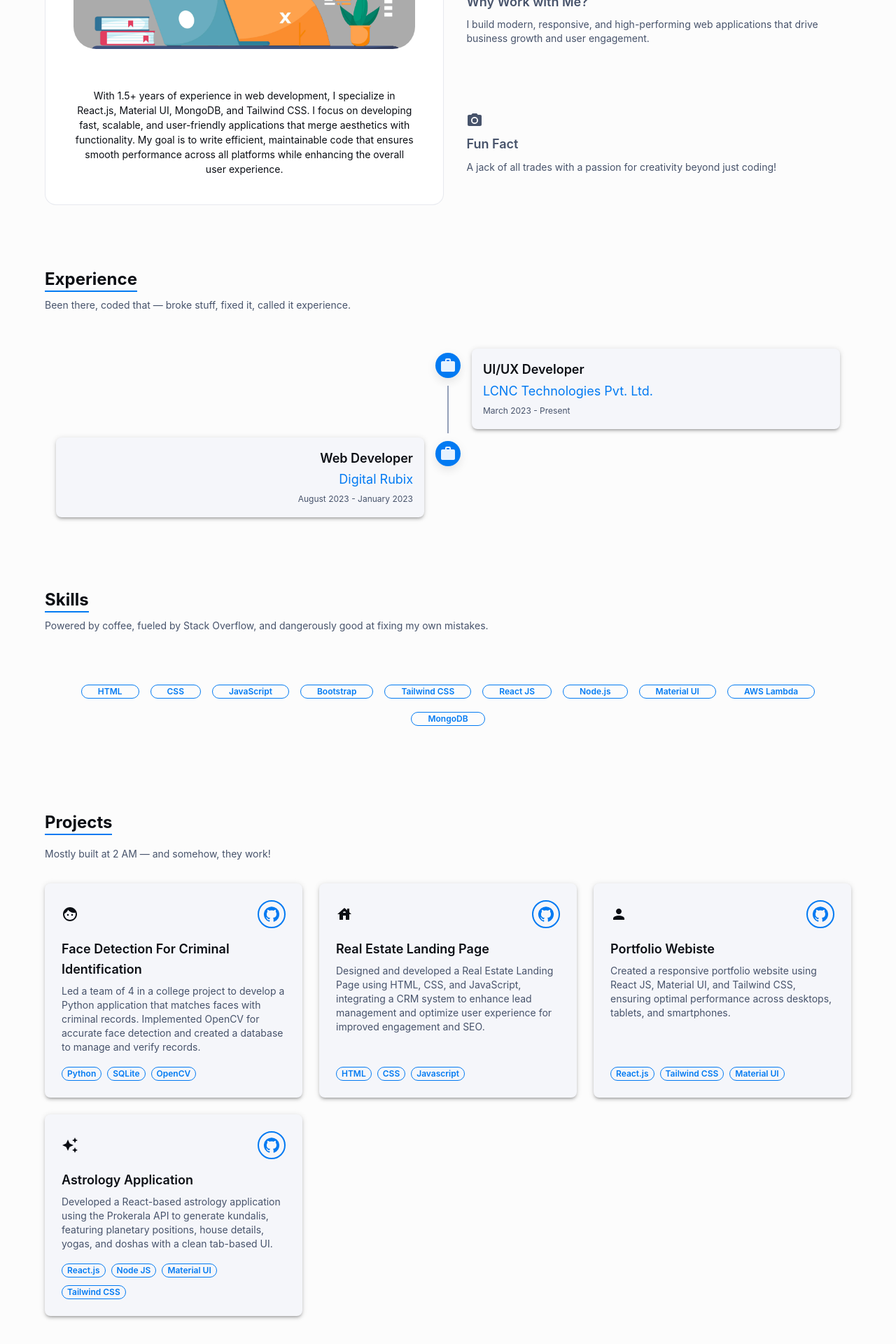
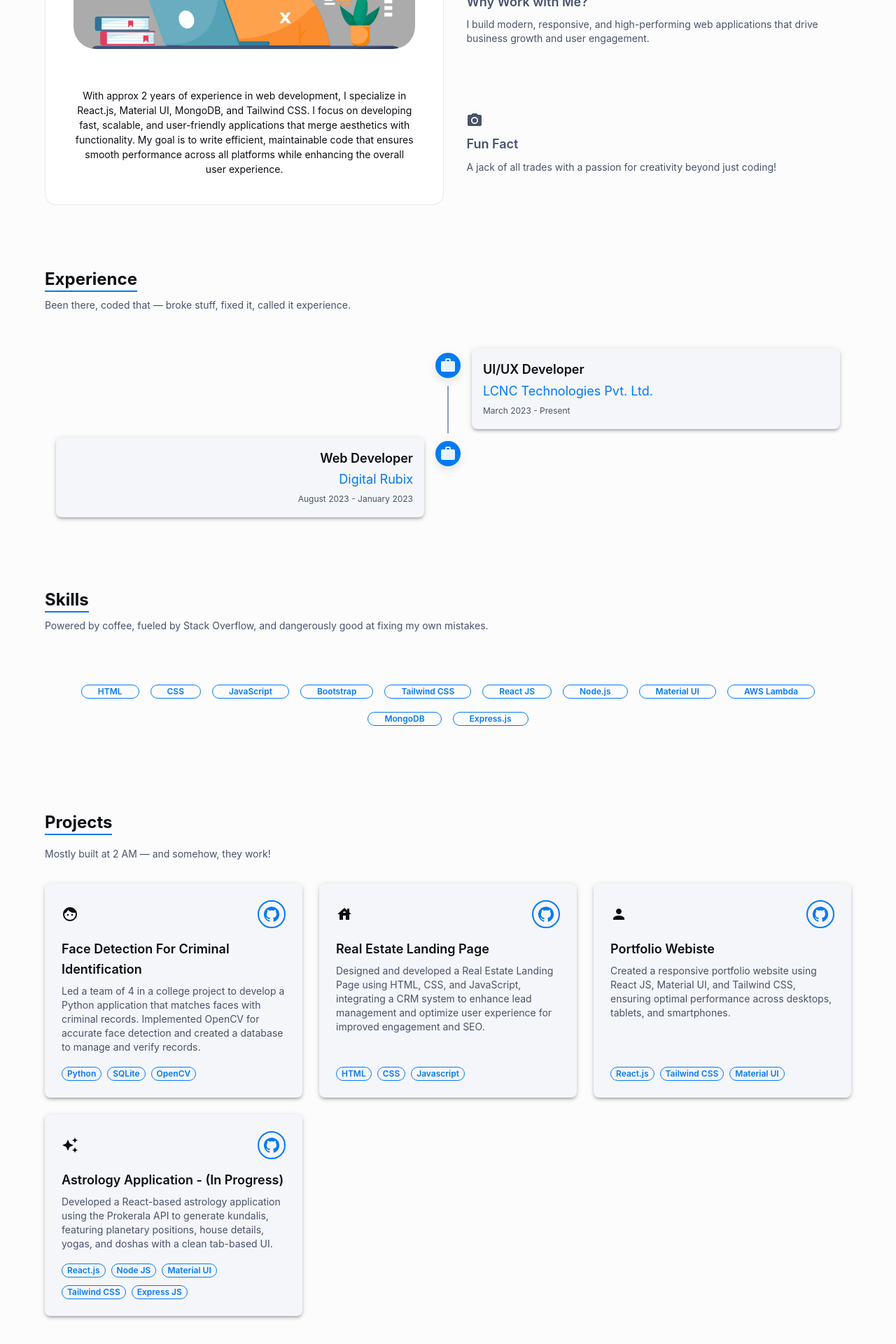
Before and after one commit to adityakaushik01/React-Portfolio, a React (Vite) app: page / in a window 1280 px wide. Shown: the part 820-2740 px from the top of the page at 70% size. Built offline with nearby package versions, Linux system fonts and the light colour scheme.

Commit message:
Updating skills, projects and about section

```diff
--- a/src/components/About.jsx
+++ b/src/components/About.jsx
@@ -31,7 +31,7 @@ const items = [
     imageLight: `url(${DeveloperImageLight})`,
     imageDark: `url(${DeveloperImageDark})`,
     paragraph:
-      "With 1.5+ years of experience in web development, I specialize in React.js, Material UI, MongoDB, and Tailwind CSS. I focus on developing fast, scalable, and user-friendly applications that merge aesthetics with functionality. My goal is to write efficient, maintainable code that ensures smooth performance across all platforms while enhancing the overall user experience.",
+      "With approx 2 years of experience in web development, I specialize in React.js, Material UI, MongoDB, and Tailwind CSS. I focus on developing fast, scalable, and user-friendly applications that merge aesthetics with functionality. My goal is to write efficient, maintainable code that ensures smooth performance across all platforms while enhancing the overall user experience.",
   },
   {
     icon: <LaptopIcon />,
--- a/src/components/Experience.jsx
+++ b/src/components/Experience.jsx
@@ -35,6 +35,7 @@ const skills = [
   "Material UI",
   "AWS Lambda",
   "MongoDB",
+  "Express.js"
 ];
 
 export default function Experience() {
--- a/src/components/Projects.jsx
+++ b/src/components/Projects.jsx
@@ -35,10 +35,10 @@ const projects = [
   },
   {
     icon: <AstroIcon />,
-    title: 'Astrology Application',
+    title: 'Astrology Application - (In Progress)',
     description:
       'Developed a React-based astrology application using the Prokerala API to generate kundalis, featuring planetary positions, house details, yogas, and doshas with a clean tab-based UI.',
-    technologies: ['React.js', 'Node JS', 'Material UI', 'Tailwind CSS'],
+    technologies: ['React.js', 'Node JS', 'Material UI', 'Tailwind CSS', "Express JS"],
     githubLink: 'https://github.com/adityakaushik01/Kundali-Marg'
   }
 ];
```
